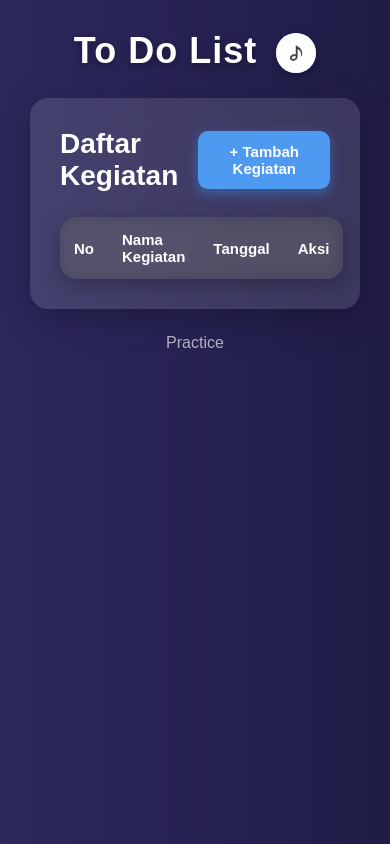
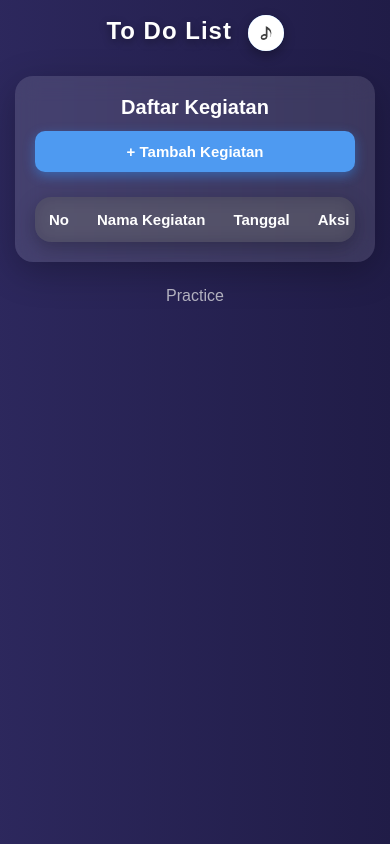
Before and after one commit to MiniHapz/CodingCamp-24Nov25-hafizh, a plain HTML site: page index.html in a window 390 px wide. Drawn offline with Linux system fonts and the light colour scheme.

Commit message:
Mobile responsive

```diff
--- a/css/style.css
+++ b/css/style.css
@@ -407,3 +407,67 @@ footer {
     transform: scale(1.1);
     box-shadow: 0 6px 18px rgba(0,0,0,0.4);
 }
+
+/*  RESPONSIVE MODE  */
+@media (max-width: 768px) {
+
+    body {
+        padding: 15px;
+    }
+
+    header h1 {
+        font-size: 28px;
+    }
+
+    .main-container {
+        padding: 20px;
+    }
+
+    .top-section {
+        flex-direction: column;
+        gap: 12px;
+        text-align: center;
+    }
+
+    .top-section h2 {
+        font-size: 22px;
+    }
+
+    .filter-box {
+        flex-direction: column;
+    }
+
+
+    .modal-content {
+        width: 90%;
+        padding: 20px;
+    }
+
+    .kegiatan-table {
+        display: block;
+        overflow-x: auto;
+        white-space: nowrap;
+    }
+
+    #audioBtn {
+        width: 36px;
+        height: 36px;
+        font-size: 16px;
+    }
+}
+
+@media (max-width: 480px) {
+    header h1 {
+        font-size: 24px;
+    }
+
+    .top-section h2 {
+        font-size: 20px;
+    }
+
+    .btn-primary,
+    .btn-secondary {
+        width: 100%;
+        text-align: center;
+    }
+}
```
